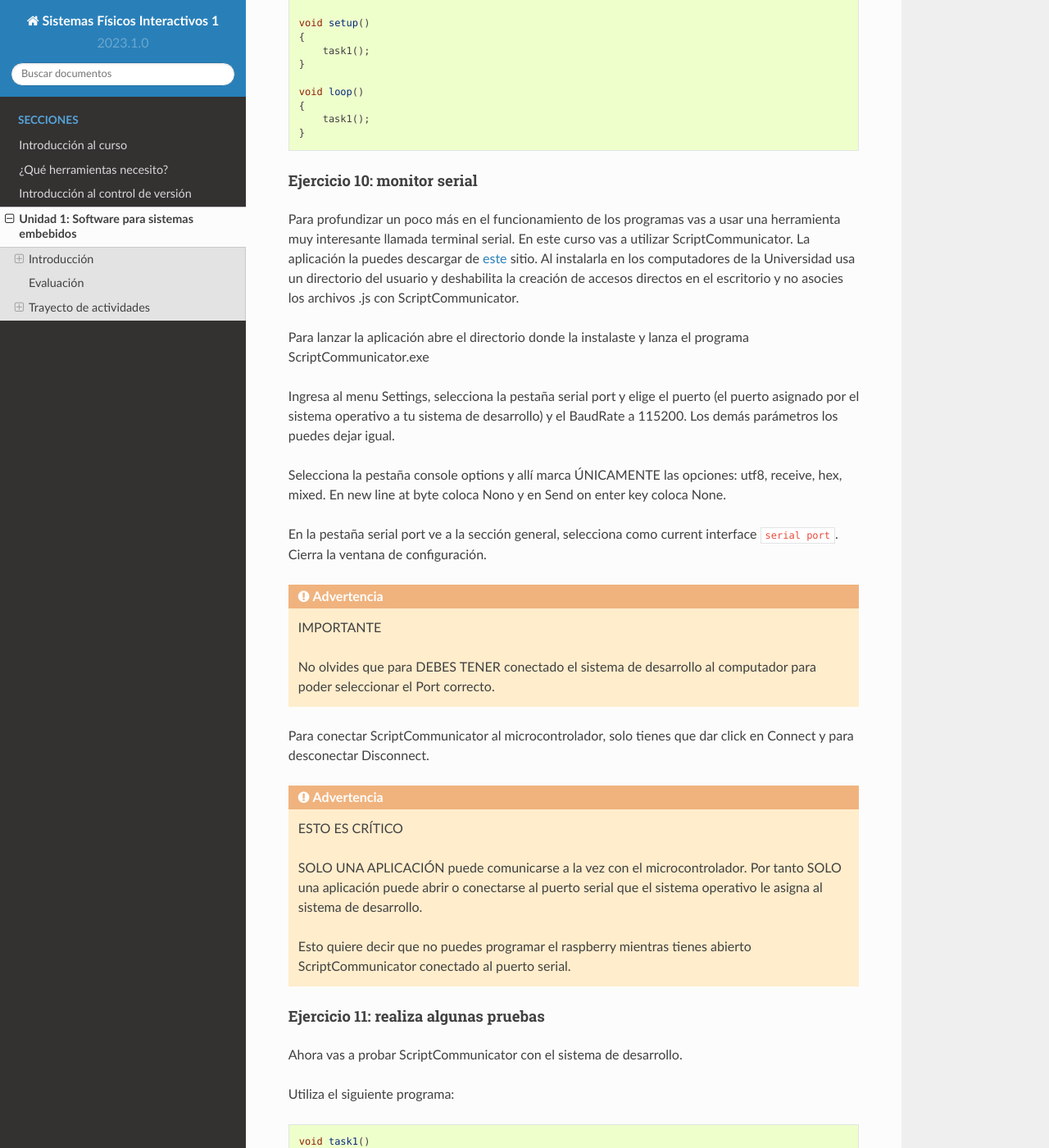
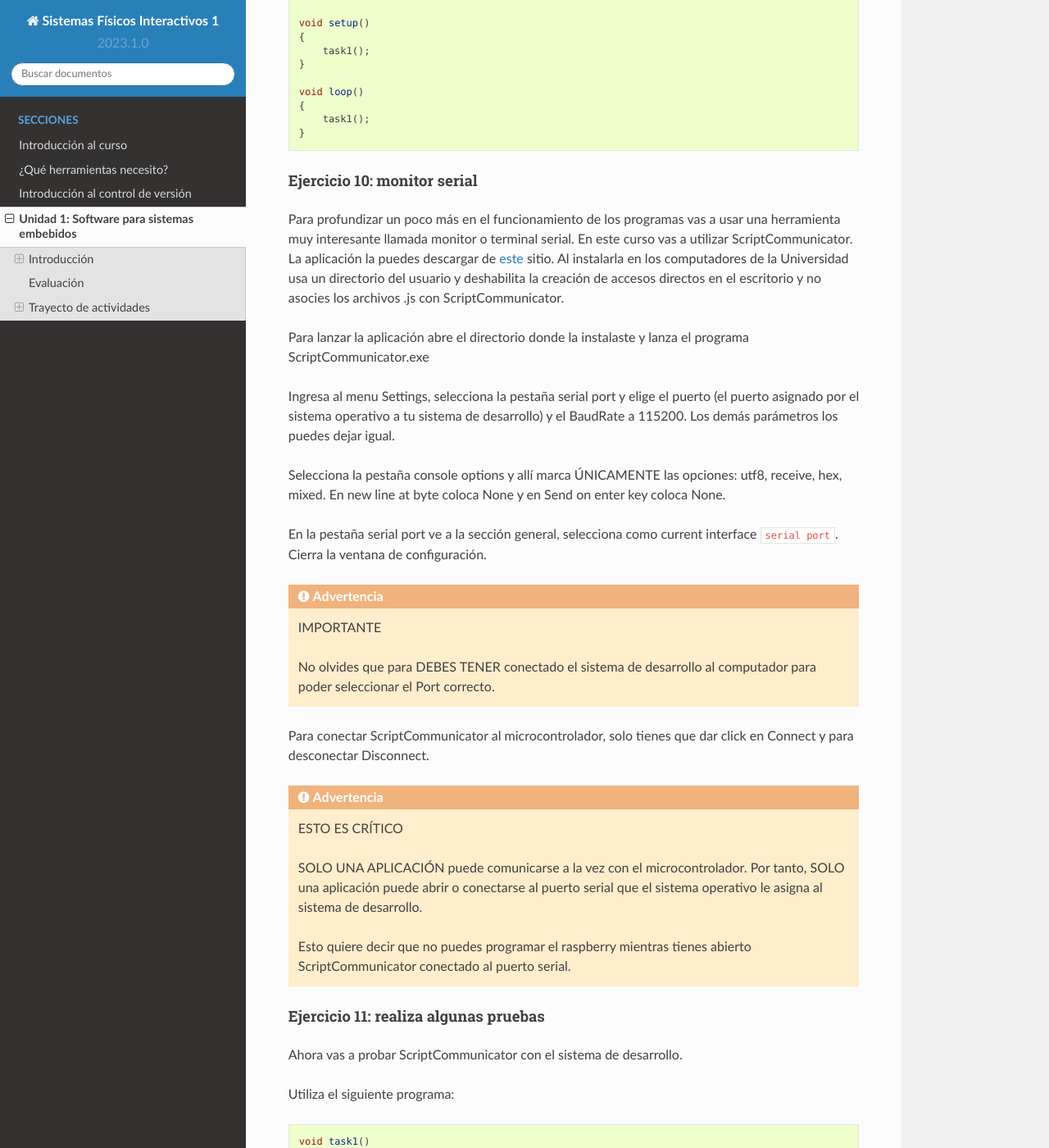
Before and after one commit to juanferfranco/SistemasFisicosInteractivos1, a Sphinx documentation site: the page built from docs/_unidad1/unidad1.rst, in a window 1280 px wide and 1400 px high, scrolled down 11187 px. Shown: the whole window at 82% size. Built offline with Sphinx 7.4.7 and the Read the Docs theme 2.0.0, drawn with Linux system fonts in a browser that asks for light colours.

Commit message:
update ex10

```diff
--- a/docs/_unidad1/unidad1.rst
+++ b/docs/_unidad1/unidad1.rst
@@ -552,7 +552,7 @@ No olvides sincronizar tu repositorio local con el remoto donde está la evaluac
 Ejercicio 10: monitor serial
 ^^^^^^^^^^^^^^^^^^^^^^^^^^^^^^
 Para profundizar un poco más en el funcionamiento de los programas
-vas a usar una herramienta muy interesante llamada terminal serial.
+vas a usar una herramienta muy interesante llamada monitor o terminal serial.
 En este curso vas a utilizar ScriptCommunicator. La aplicación
 la puedes descargar de `este <https://sourceforge.net/projects/scriptcommunicator/>`__
 sitio. Al instalarla en los computadores de la Universidad usa un directorio
@@ -568,7 +568,7 @@ de desarrollo) y el BaudRate a 115200. Los demás parámetros los puedes
 dejar igual.
 
 Selecciona la pestaña console options y allí marca ÚNICAMENTE las opciones:
-utf8, receive, hex, mixed. En new line at byte coloca Nono y en Send on enter
+utf8, receive, hex, mixed. En new line at byte coloca None y en Send on enter
 key coloca None.
 
 En la pestaña serial port ve a la sección general, selecciona como
@@ -585,7 +585,7 @@ dar click en Connect y para desconectar Disconnect.
 .. warning:: ESTO ES CRÍTICO
 
   SOLO UNA APLICACIÓN puede comunicarse a la vez con el microcontrolador.
-  Por tanto SOLO una aplicación puede abrir o conectarse al puerto
+  Por tanto, SOLO una aplicación puede abrir o conectarse al puerto
   serial que el sistema operativo le asigna al sistema de desarrollo.
 
   Esto quiere decir que no puedes programar el raspberry mientras tienes
```
